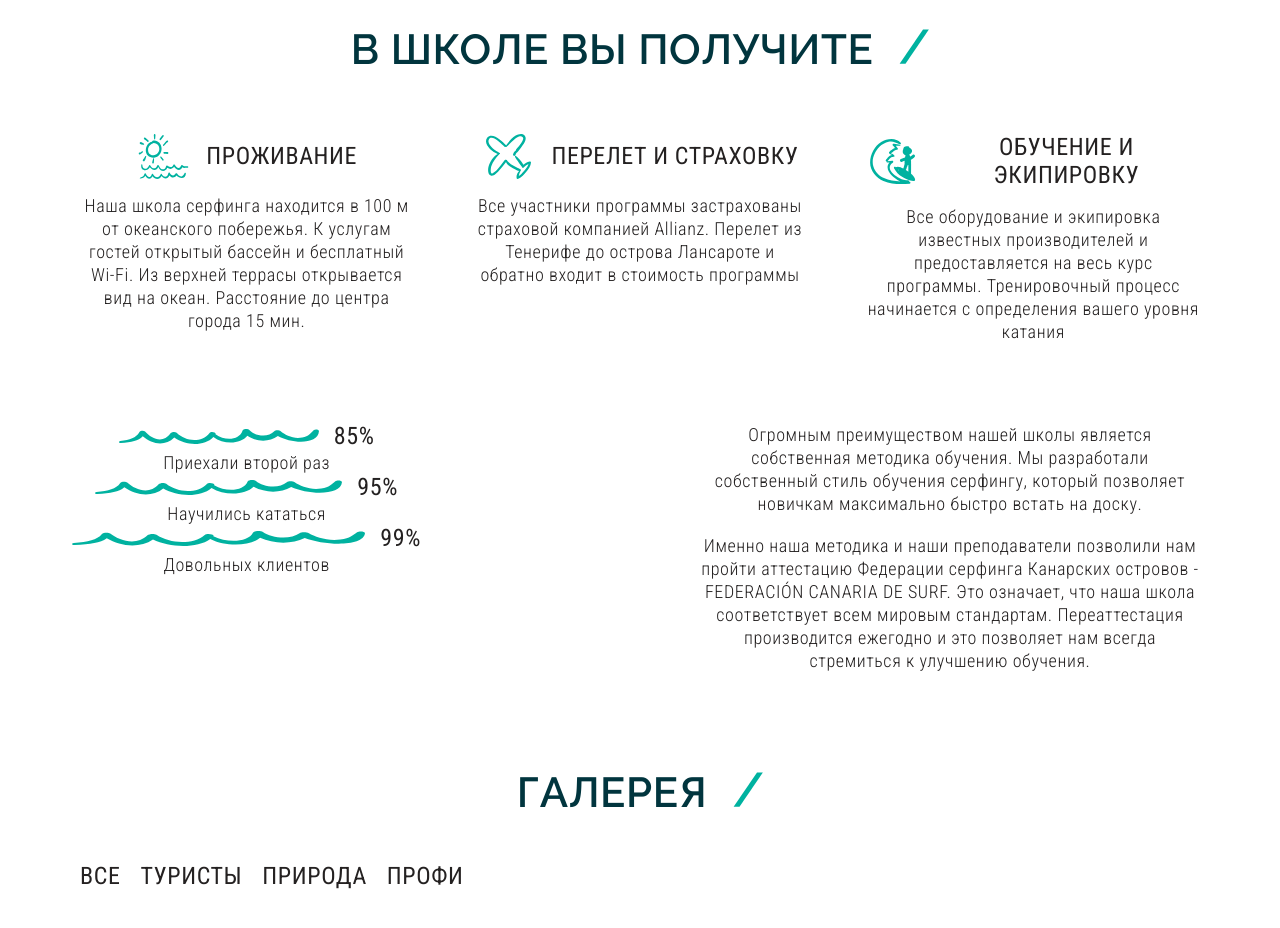
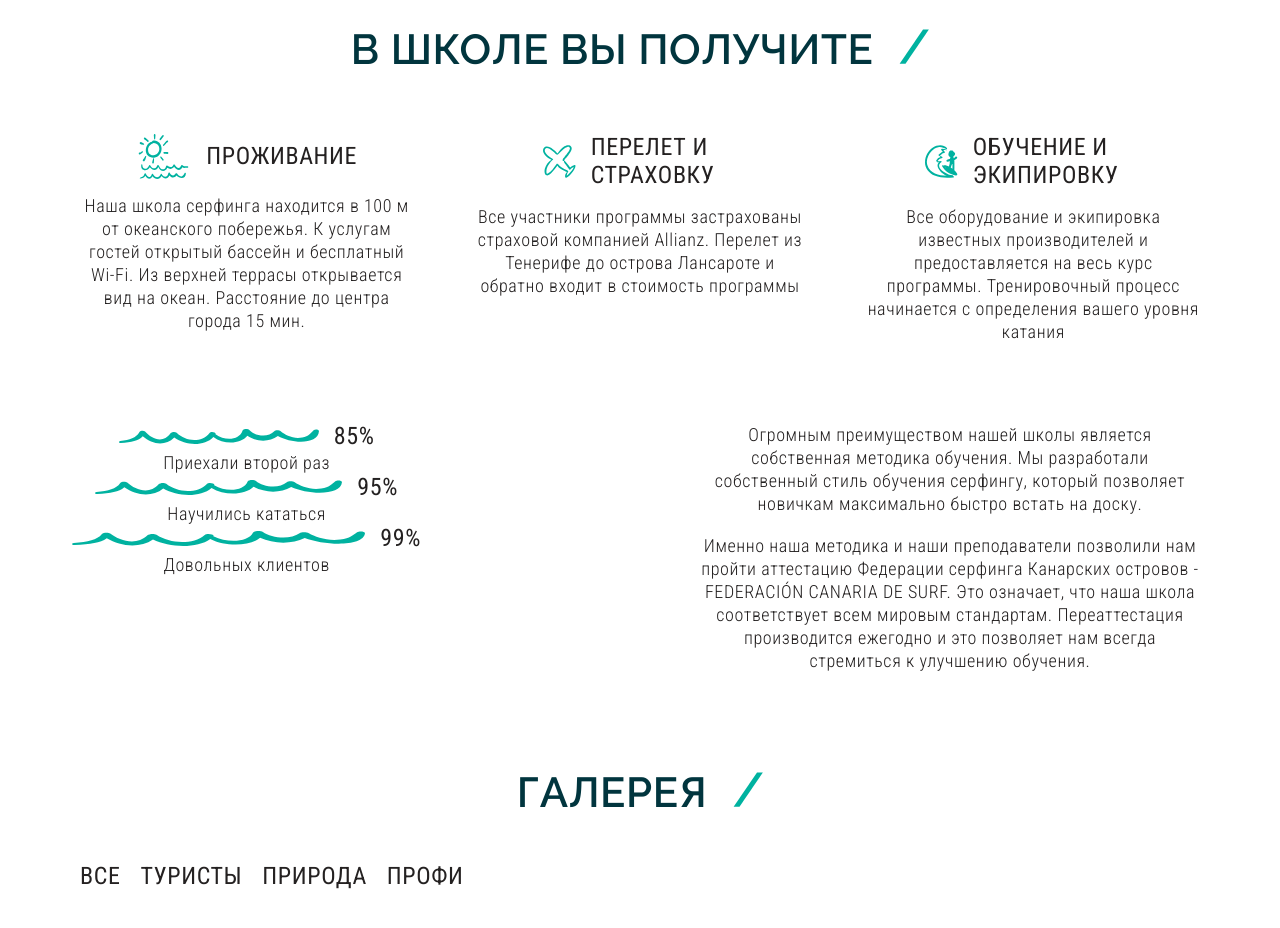
Before and after one commit to GeorgyMedvedsky/wave, a plain HTML site: page index.html in a window 1280 px wide. Shown: the part 1680-2608 px from the top of the page. Drawn offline with nearby package versions, Linux system fonts and the light colour scheme.

Commit message:
fix: subtitle flex

```diff
--- a/styles/section-subtitle/_section-subtitle.scss
+++ b/styles/section-subtitle/_section-subtitle.scss
@@ -7,7 +7,8 @@
     @include font($primary-font-color, 24px, normal, 400, 116.667%, 0.6px);
     display: flex;
     align-items: center;
-    text-align: center;
+    justify-content: center;
+    width: min-content;
 
     &__icon{
         margin-right: 15px;
```
Also changed, not shown: styles/style.css, 1 other file.
